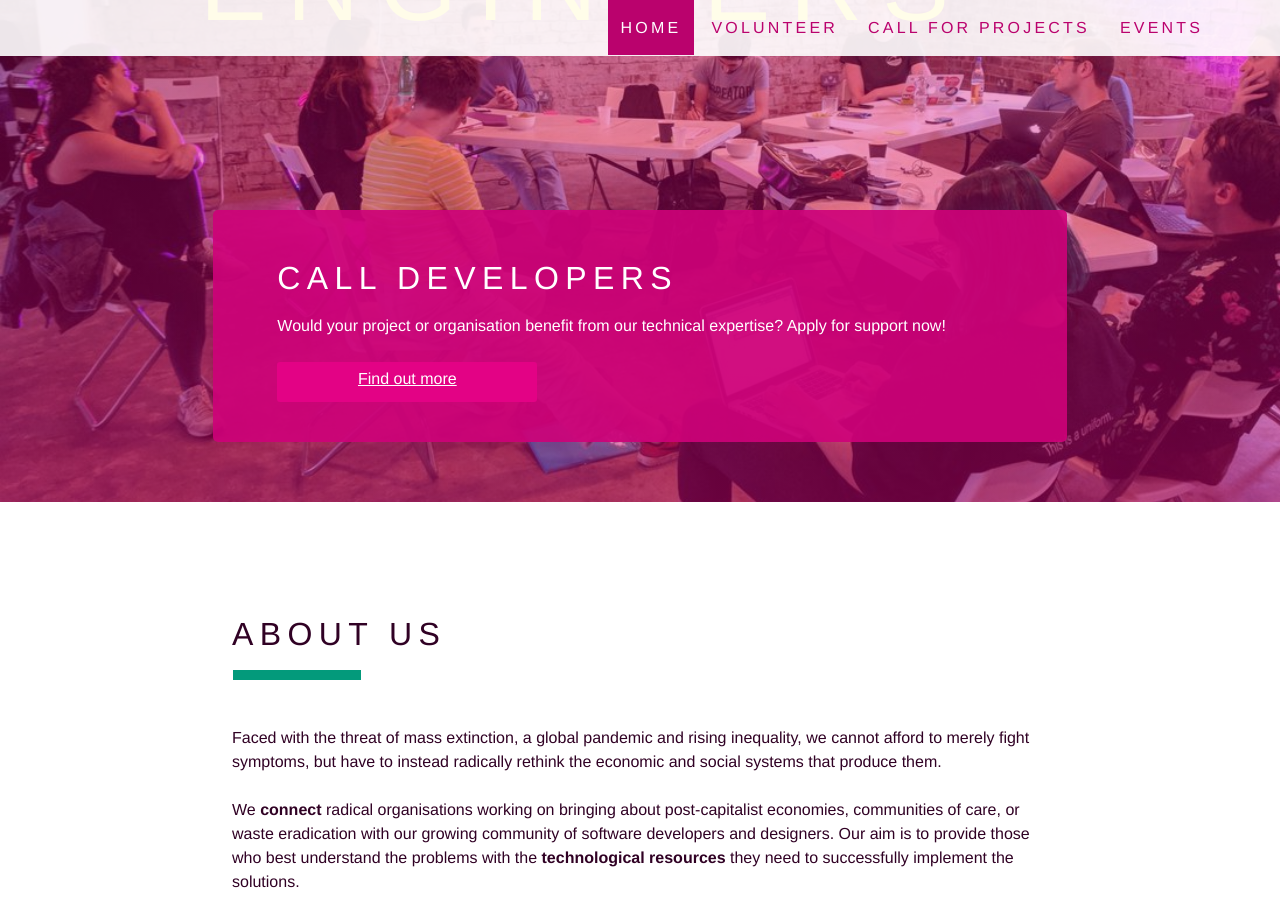
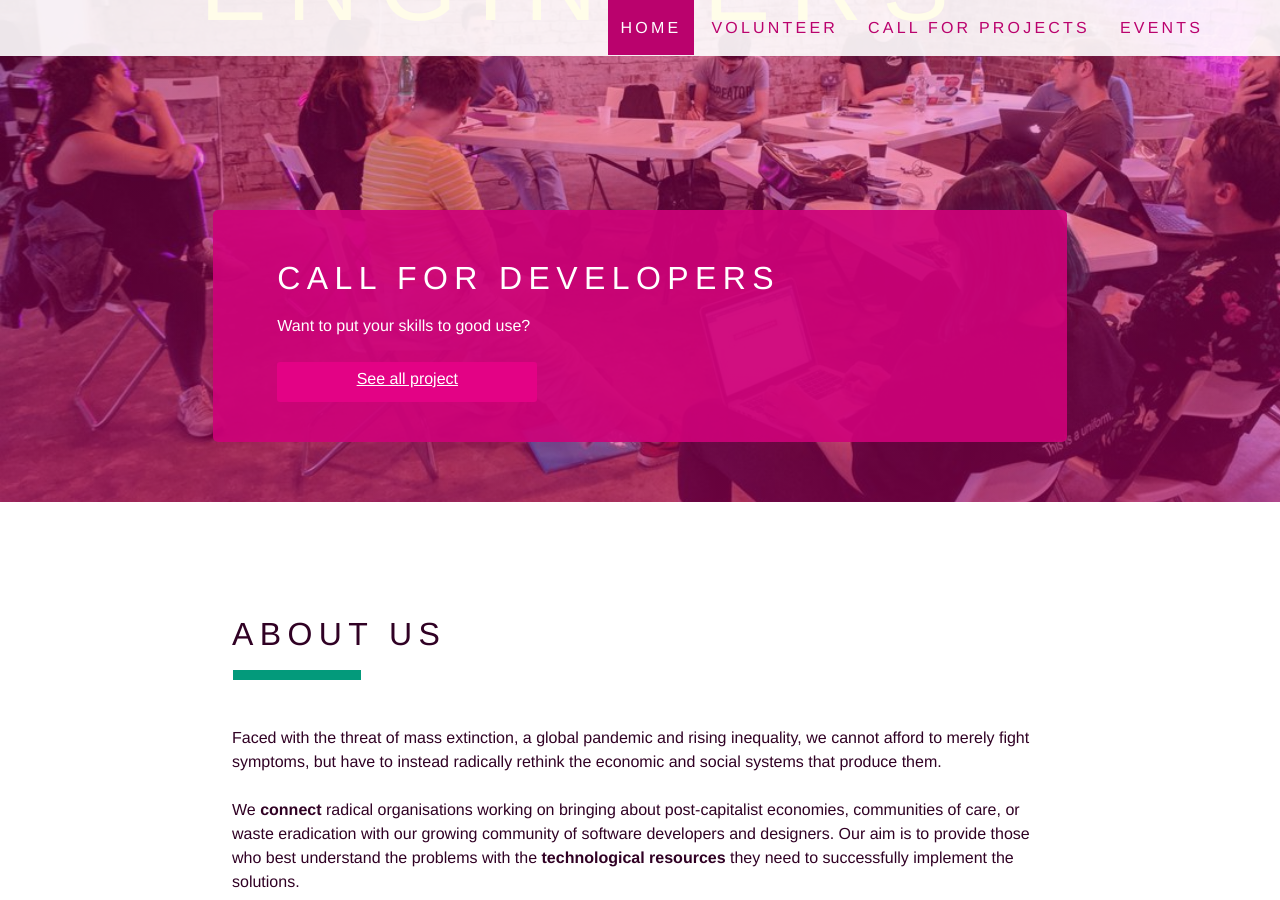
Before and after one commit to radicalengineers/radicalengineers.github.io, a Jekyll site: the page index.html, which Jekyll copies as it is, in a window 1280 px wide and 900 px high, scrolled down 398 px. Built offline with Jekyll 4.4.1, drawn with Linux system fonts in a browser that asks for light colours.

Commit message:
change CTA

```diff
--- a/index.html
+++ b/index.html
@@ -30,12 +30,12 @@
       </div>
       <div class="clearfix mxn0">
         <div class="col-10 sm-col-10 py1 px0 mx-auto project-banner">
-          <h1 class="responsive-h1 caps py1 mb0 px4">Call Developers</h1>
+          <h1 class="responsive-h1 caps py1 mb0 px4">Call for Developers</h1>
           <div class="py1 px4 mb0">
-            <p>Would your project or organisation benefit from our technical expertise? Apply for support now!</p>
+            <p>Want to put your skills to good use?</p>
           </div>
           <div class="mb3 px4">
-             <a href="/volunteer_positions" class="button long underline">Find out more</a>
+             <a href="/volunteer_positions" class="button long underline">See all project</a>
           </div>
       </div>
     </div>
```
